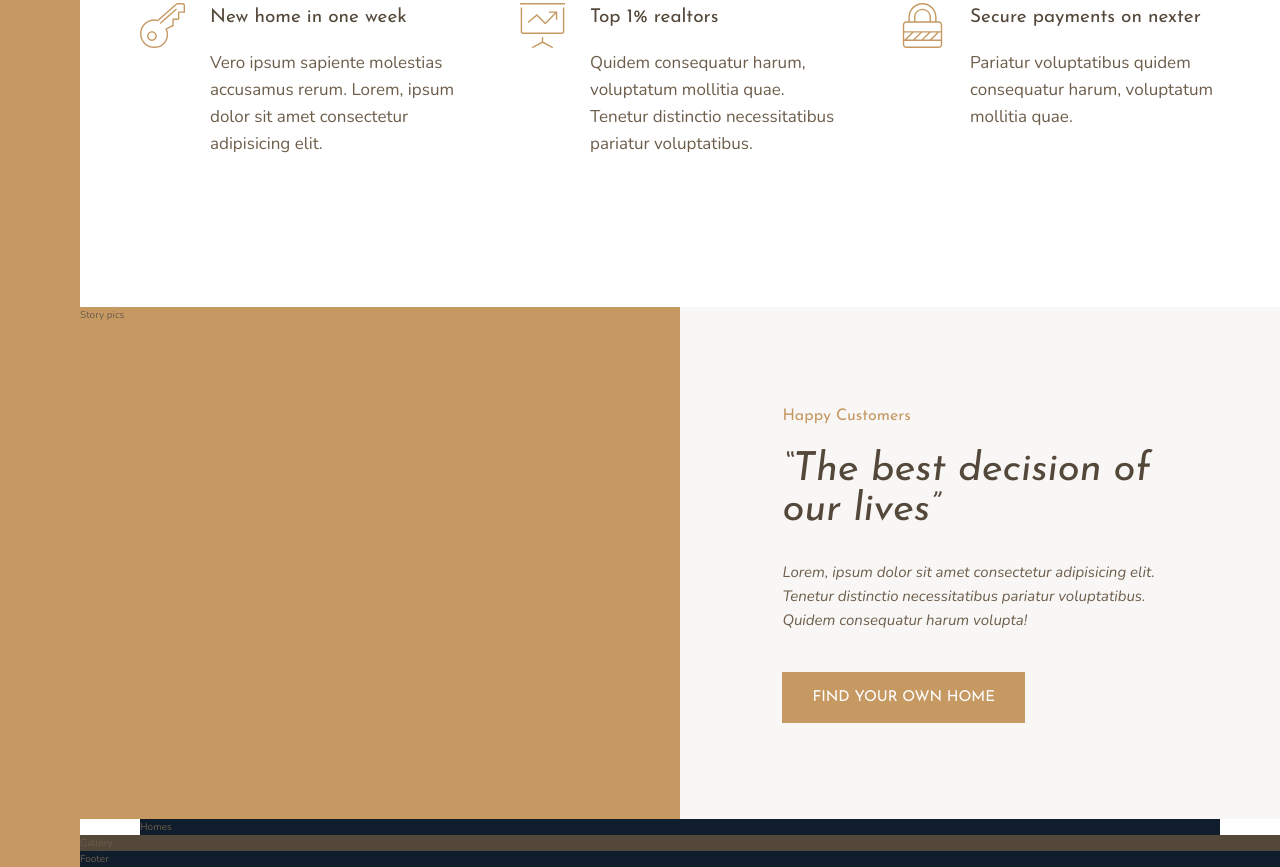
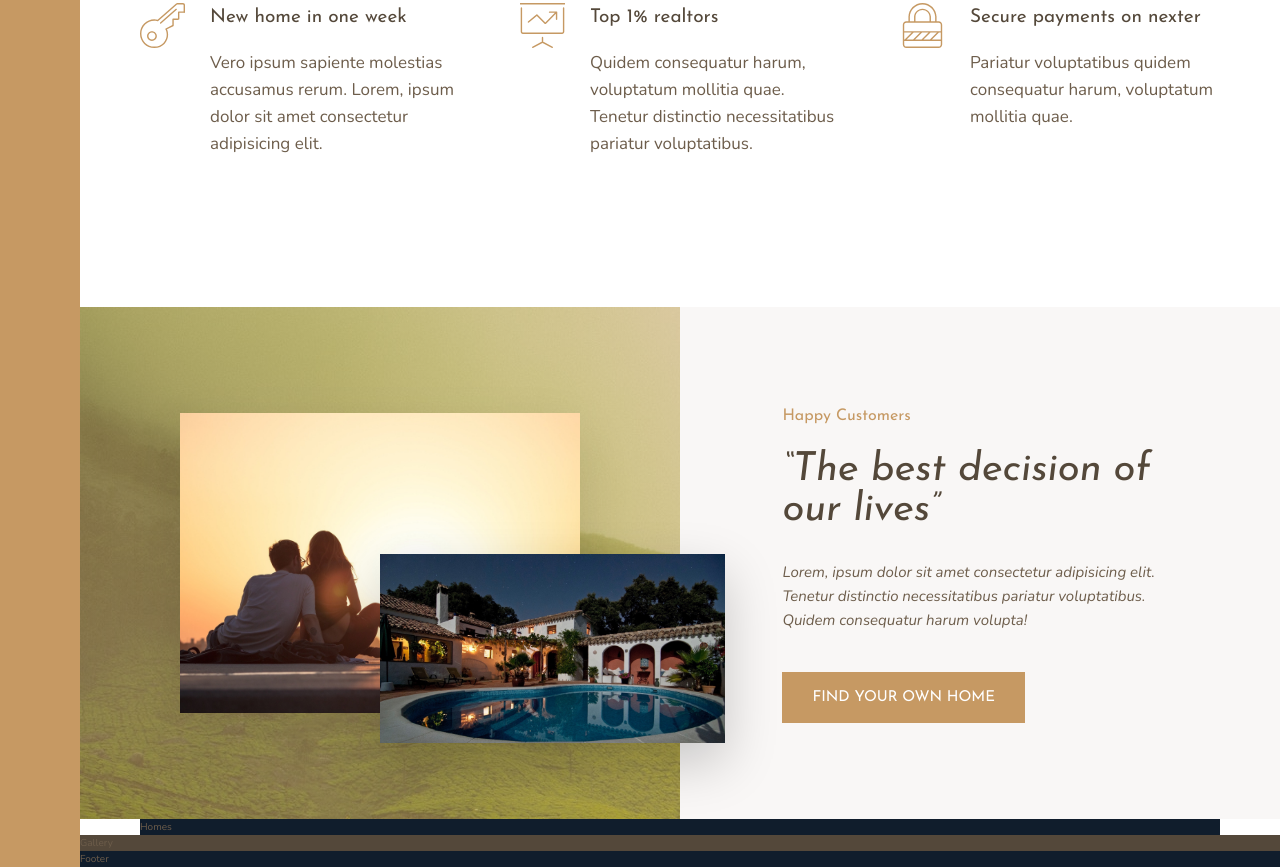
Before and after one commit to Tmoyni/Nexter, a website: page index.html in a window 1280 px wide. Shown: the part 1001-1868 px from the top of the page. Drawn offline with nearby package versions, Linux system fonts and the light colour scheme.

Commit message:
styled the story pictures section with grid

```diff
--- a/index.html
+++ b/index.html
@@ -69,7 +69,8 @@
         </section>
 
         <div class="story__pictures">
-            Story pics
+            <img src="img/story-1.jpeg" alt="Couple with new house" class="story__img--1">
+            <img src="img/story-2.jpeg" alt="New house" class="story__img--2">
         </div>
 
         <div class="story__content">
--- a/sass/_story.scss
+++ b/sass/_story.scss
@@ -3,6 +3,27 @@
     &__pictures {
         background-color: $color-primary;
         grid-column: full-start / col-end 4;
+        background-image: linear-gradient(rgba($color-primary, .5), rgba($color-primary, .5)), url(../img/back.jpg);
+
+        display: grid;
+        grid-template-rows: repeat(6, 1fr);
+        grid-template-columns: repeat(6, 1fr);
+        align-items: center;
+    }
+
+    &__img--1 {
+        width: 100%;
+        grid-row: 2 / 6;
+        grid-column: 2 / 6;
+        box-shadow: 0 2rem 5rem rgba($color: #000000, $alpha: .1);
+    }
+
+    &__img--2 {
+        width: 115%;
+        grid-row: 4 / 6;
+        grid-column: 4 / 7;
+        z-index: 20;
+        box-shadow: 0 2rem 5rem rgba($color: #000000, $alpha: .2);
     }
 
     &__content {
```
Also changed, not shown: css/style.css.
